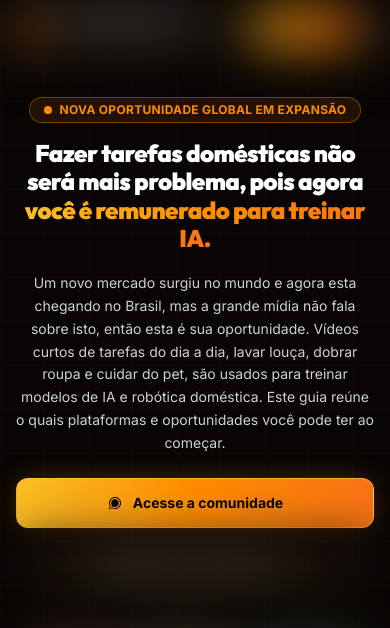
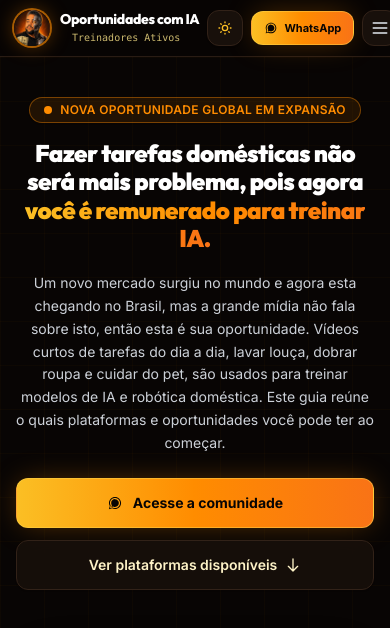
Before and after one commit to fernandokck/Oportunidade-com-IA, a Next.js app: page / in a window 390 px wide. Shown: the top 628 px of the page. Built offline with nearby package versions, Linux system fonts and the light colour scheme.

Commit message:
fix: corrige seletor de CSS que causava tela em branco no mobile

```diff
--- a/app/globals.css
+++ b/app/globals.css
@@ -83,24 +83,6 @@ html:not(.dark) .bg-grid-pattern {
   animation: amberPulse 7s ease-in-out infinite;
 }
 
-/* 🚀 OTIMIZAÇÃO CRÍTICA PARA MOBILE: Remove filtros pesados que travam a GPU mobile 🚀 */
-@media (max-width: 768px) {
-  .backdrop-blur-xl,
-  .backdrop-blur-2xl,
-  .backdrop-blur-md {
-    backdrop-filter: none !important;
-    -webkit-backdrop-filter: none !important;
-  }
-
-  [class*="blur-"] {
-    filter: blur(25px) !important;
-  }
-
-  .animate-amber-glow {
-    animation: none !important;
-  }
-}
-
 @media (prefers-reduced-motion: reduce) {
   html {
     scroll-behavior: auto;
--- a/app/layout.tsx
+++ b/app/layout.tsx
@@ -6,14 +6,14 @@ import GoogleAnalytics from "@/components/GoogleAnalytics";
 
 const outfit = Outfit({
   subsets: ["latin"],
-  weight: ["600", "700", "900"],
+  weight: ["400", "500", "600", "700", "800", "900"],
   variable: "--font-outfit",
   display: "swap",
 });
 
 const inter = Inter({
   subsets: ["latin"],
-  weight: ["400", "500", "700"],
+  weight: ["300", "400", "500", "600", "700"],
   variable: "--font-inter",
   display: "swap",
 });
--- a/components/GoogleAnalytics.tsx
+++ b/components/GoogleAnalytics.tsx
@@ -13,12 +13,12 @@ export default function GoogleAnalytics({ gaId }: GoogleAnalyticsProps) {
     <>
       {/* Google tag (gtag.js) */}
       <Script
-        strategy="lazyOnload"
+        strategy="afterInteractive"
         src={`https://www.googletagmanager.com/gtag/js?id=${measurementId}`}
       />
       <Script
         id="google-analytics-script"
-        strategy="lazyOnload"
+        strategy="afterInteractive"
         dangerouslySetInnerHTML={{
           __html: `
             window.dataLayer = window.dataLayer || [];
```
